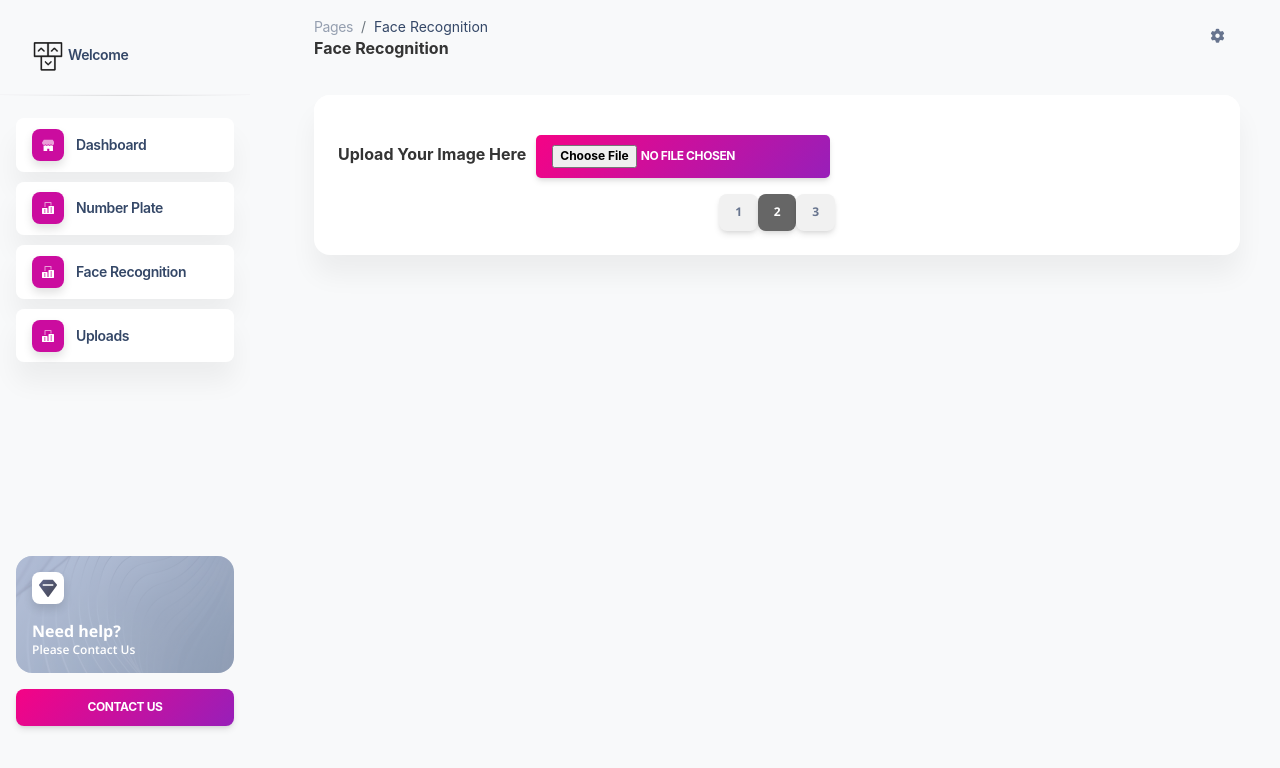
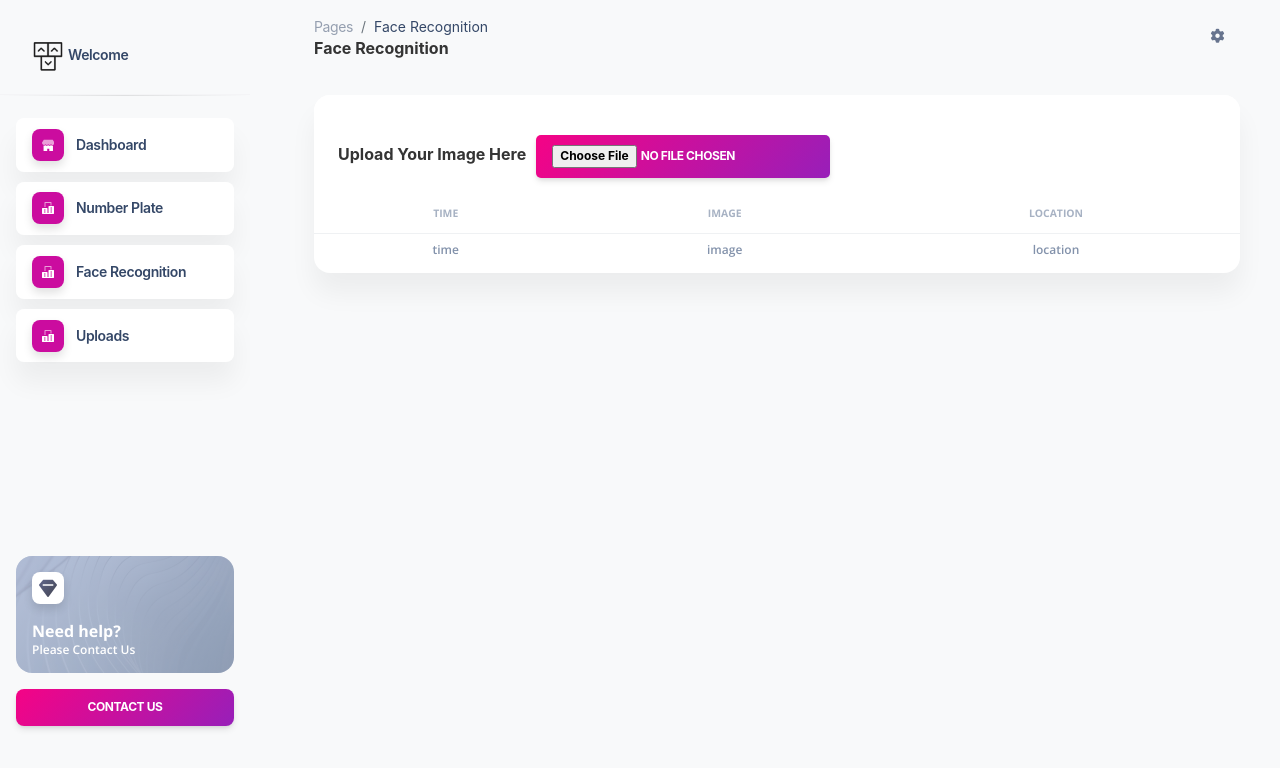
Before and after one commit to hunaidbaig/active-telematics, a React (Create React App) app in the folder telematics-frontend/: page /face-recognition in a window 1280 px wide. Shown: the top 768 px of the page. Built offline with nearby package versions, Linux system fonts and the light colour scheme; sample sign-in values are in the browser's storage.

Commit message:
adding table in face recognition section

```diff
--- /dev/null
+++ b/telematics-frontend/src/components/recognitionTable/RecognitionTable.js
@@ -0,0 +1,38 @@
+import React from "react";
+
+function RecognitionTable() {
+  return (
+            <div class='table-responsive p-0'>
+              <table class='table align-items-center mb-0'>
+                <thead>
+                  <tr>
+                    <th class='text-uppercase text-secondary text-xxs font-weight-bolder opacity-7'>
+                      Time
+                    </th>
+                    <th class='text-uppercase text-secondary text-xxs font-weight-bolder opacity-7'>
+                      Image
+                    </th>
+                    <th class='text-uppercase text-secondary text-xxs font-weight-bolder opacity-7'>
+                      Location
+                    </th>
+                  </tr>
+                </thead>
+                <tbody>
+                  <tr>
+                    <td class='text-xs font-weight-bold mb-0 text-secondary'>
+                      time
+                    </td>
+                    <td class='text-xs font-weight-bold mb-0 text-secondary'>
+                      image
+                    </td>
+                    <td class='text-xs font-weight-bold mb-0 text-secondary'>
+                      location
+                    </td>
+                  </tr>
+                </tbody>
+              </table>
+            </div>
+  );
+}
+
+export default RecognitionTable;
--- a/telematics-frontend/src/pages/FaceRecognition/FaceRecognition.js
+++ b/telematics-frontend/src/pages/FaceRecognition/FaceRecognition.js
@@ -4,7 +4,7 @@ import FaceRecognitionNavbar from "./FaceRecognitionNavbar";
 import "./FaceRecognition.css";
 import ImageGrid from "../../components/imageGrid/ImageGrid";
 import axios from "axios";
-
+import RecognitionTable from "../../components/recognitionTable/RecognitionTable";
 
 function FaceRecognition() {
   const [dashboardToggle, setDashboardToggle] = useState(false);
@@ -20,35 +20,36 @@ function FaceRecognition() {
     setDashboardToggle(!dashboardToggle);
   };
 
-  useEffect(()=>{
+  useEffect(() => {
     onUpload();
-  },[file])
-
+  }, [file]);
 
   const onUpload = async () => {
-
     if (!file) {
-      console.log('No file selected');
+      console.log("No file selected");
       return;
     }
 
     const formData = new FormData();
-    formData.append('file', file);
+    formData.append("file", file);
 
     try {
-    const response = await axios.post('http://192.168.4.52:8000/find_face/', formData, {
+      const response = await axios.post(
+        "http://192.168.4.52:8000/find_face/",
+        formData,
+        {
           headers: {
-        'Content-Type': 'multipart/form-data'
+            "Content-Type": "multipart/form-data",
+          },
         }
-    });
+      );
 
       console.log(file);
-      console.log('Response:', response.data.similar_images);
+      console.log("Response:", response.data.similar_images);
 
-      setImages(response.data.similar_images)
-
+      setImages(response.data.similar_images);
     } catch (error) {
-        console.error('Error uploading file:', error);
+      console.error("Error uploading file:", error);
     }
   };
 
@@ -59,25 +60,26 @@ function FaceRecognition() {
       } `}
     >
       <Sidebar dashboardToggle={dashboardToggle} toggleHandle={toggleHandle} />
-      <main className="main-content position-relative max-height-vh-100 h-100 border-radius-lg ">
+      <main className='main-content position-relative max-height-vh-100 h-100 border-radius-lg '>
         <FaceRecognitionNavbar toggleHandle={toggleHandle} />
         <div className='container-fluid py-4'>
-        <div className="row" style={{width:"100%"}}>
-          <div className="col-12">
-            <div className="card mb-4">
-              <div className="card-header pb-0">
+          <div className='row' style={{ width: "100%" }}>
+            <div className='col-12'>
+              <div className='card mb-4'>
+                <div className='card-header pb-0'>
                   <h6>Upload Your Image Here </h6>
                   <input
-                  type="file"
-                  id="img"
-                  name="img"
+                    type='file'
+                    id='img'
+                    name='img'
                     onChange={onFileChange}
-                  accept="image/*"
-                  className="btn bg-gradient-primary mt-3"
+                    accept='image/*'
+                    className='btn bg-gradient-primary mt-3'
                   />
                 </div>
-              <div className="card-body px-0 pt-0 pb-2">
-                  <ImageGrid images={images} />
+                <div className='card-body px-0 pt-0 pb-2'>
+                  {/* <ImageGrid images={images} /> */}
+                    <RecognitionTable />
                 </div>
               </div>
             </div>
--- a/telematics-frontend/src/pages/uploads/Uploads.js
+++ b/telematics-frontend/src/pages/uploads/Uploads.js
@@ -1,4 +1,4 @@
-import React, { useState } from "react";
+import React, { useState, useRef } from "react";
 import UploadsNavbar from "./UploadsNavbar";
 import Sidebar from "../../components/Sidebar/Sidebar";
 
@@ -7,6 +7,7 @@ function Uploads() {
   const [selectedOption, setSelectedOption] = useState("");
   const [videoURL, setVideoURL] = useState("");
   const [videoVisible, setVideoVisible] = useState(false);
+  const fileInputRef = useRef(null);
 
   const toggleHandle = () => {
     setDashboardToggle(!dashboardToggle);
@@ -15,7 +16,11 @@ function Uploads() {
   const handleOptionChange = (e) => {
     const selectedValue = e.target.value;
     setSelectedOption(selectedValue);
+    setVideoURL('');
     setVideoVisible(selectedValue !== "");
+    if (fileInputRef.current) {
+      fileInputRef.current.value = null;
+    }
   };
 
   const handleVideoUpload = (e) => {
@@ -40,8 +45,16 @@ function Uploads() {
             <div className='col-12'>
               <div className='card mb-4'>
                 <div className='card-header'>
-                  <label style={{fontSize:"1rem"}}>Input Type:</label>
-                  <select value={selectedOption} onChange={handleOptionChange} className="form-control">
+                  <label style={{ fontSize: "1rem" }}>Input Type:</label>
+                  <select
+                    value={selectedOption}
+                    onChange={handleOptionChange}
+                    className="form-control bg-gradient-primary"
+                    style={{
+                      color: "white",
+                      marginTop: '0.5rem'
+                    }}
+                  >
                     <option value=''>Select an option</option>
                     <option value='face video'>Face video</option>
                     <option value='License Plate Video'>
@@ -51,10 +64,11 @@ function Uploads() {
 
                   {videoVisible && (
                     <div className='card-header pb-0'>
-                      <label style={{fontSize:"1rem"}}>Upload Video</label>
+                      <label style={{ fontSize: "1rem" }}>Upload Video</label>
                       <input
                         type='file'
                         accept='video/*'
+                        ref={fileInputRef}
                         onChange={handleVideoUpload}
                         className='btn bg-gradient-primary mt-3'
                       />
@@ -62,11 +76,11 @@ function Uploads() {
                   )}
 
                   {videoURL && (
-                    <div style={{display:"flex", justifyContent:"center", alignItems:"center"}}>
-                      <video controls >
+                    <div style={{ display: "flex", justifyContent: "center", alignItems: "center", flexDirection: "column" }}>
+                      <video controls width="100%">
                         <source src={videoURL} type='video/mp4' />
-                        Your browser does not support the video tag.
                       </video>
+                      <button className='btn bg-gradient-primary mt-4'>Processed Video</button>
                     </div>
                   )}
                 </div>
@@ -78,4 +92,5 @@ function Uploads() {
     </div>
   );
 }
+
 export default Uploads;
```
Also changed, not shown: 1 other file (tests, documents, lock files or other folders). Lines whose indentation alone changed are shown as unchanged.
